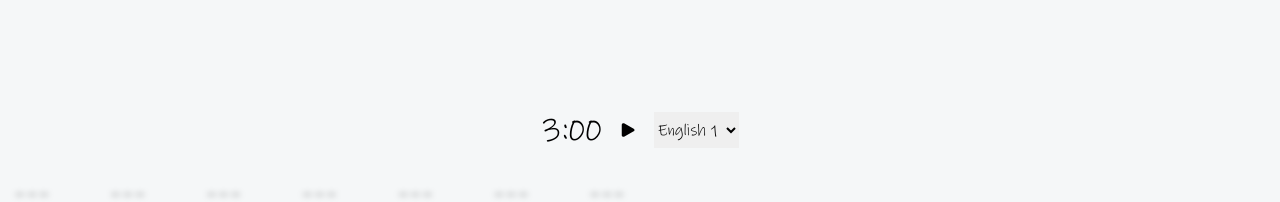
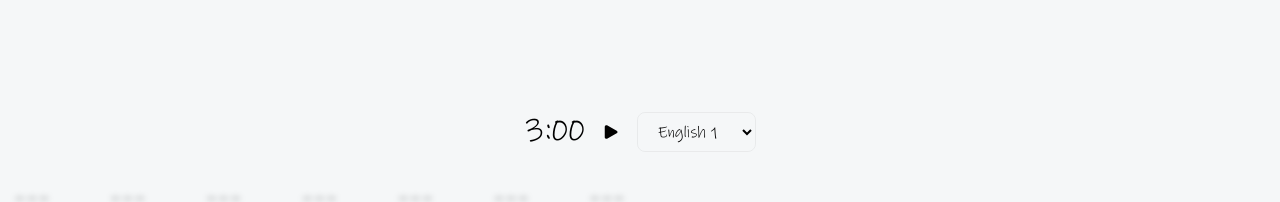
Before and after one commit to swerami/Bully-English-Minigame, a Next.js app: page / in a window 1280 px wide. Shown: the top 202 px of the page. Built offline with nearby package versions, Linux system fonts and the light colour scheme.

Commit message:
:sparkles: style the select element

```diff
--- a/app/components/SelectQuestion.tsx
+++ b/app/components/SelectQuestion.tsx
@@ -18,6 +18,14 @@ const SelectQuestion = () => {
     return <select
         onChange={handleOnChange}
         defaultValue={0}
+        className="
+        bg-transparent
+        border
+        border-black/5
+        rounded-lg
+        py-2
+        px-4
+        "
         >
         <option value={0}>English 1</option>
         <option value={1}>English 2</option>
```
